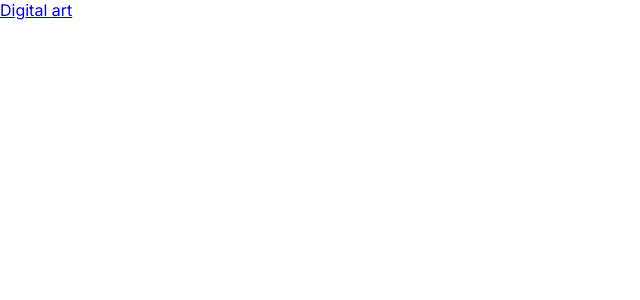
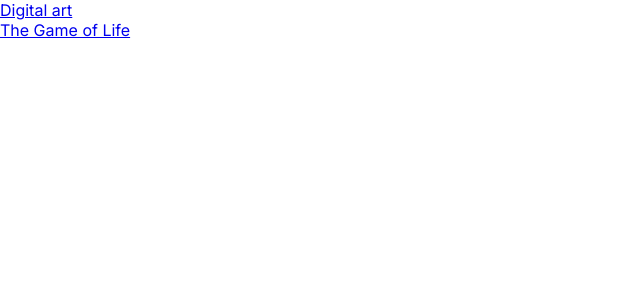
Before and after one commit to GuiLec/portfolio, a Next.js app: page / in a window 1280 px wide. Shown: the top 300 px of the page, without its empty margins (0-640 px from the left). Built offline with nearby package versions, Linux system fonts and the light colour scheme.

Commit message:
Init /the-game-of-life page

```diff
--- a/src/app/page.tsx
+++ b/src/app/page.tsx
@@ -4,7 +4,16 @@ import Link from "next/link";
 export default function Home() {
   return (
     <main>
-      <Link href="/digital-art">Digital art</Link>
+      <nav>
+        <ul>
+          <li>
+            <Link href="/digital-art">Digital art</Link>
+          </li>
+          <li>
+            <Link href="/the-game-of-life">The Game of Life</Link>
+          </li>
+        </ul>
+      </nav>
     </main>
   );
 }
```
Also changed, not shown: src/app/the-game-of-life/page.tsx (added, +7 -0 lines).
